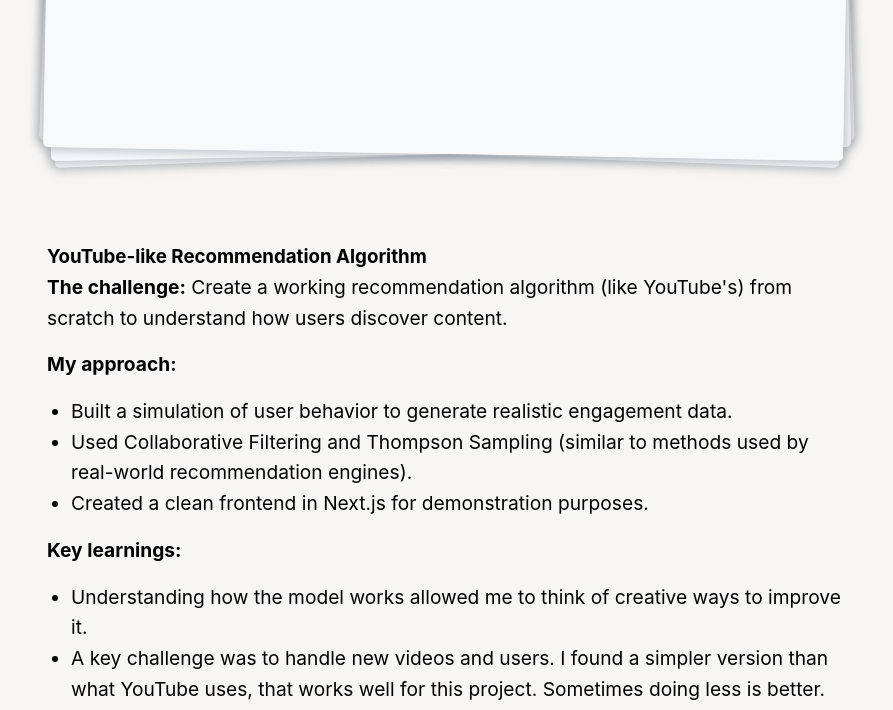
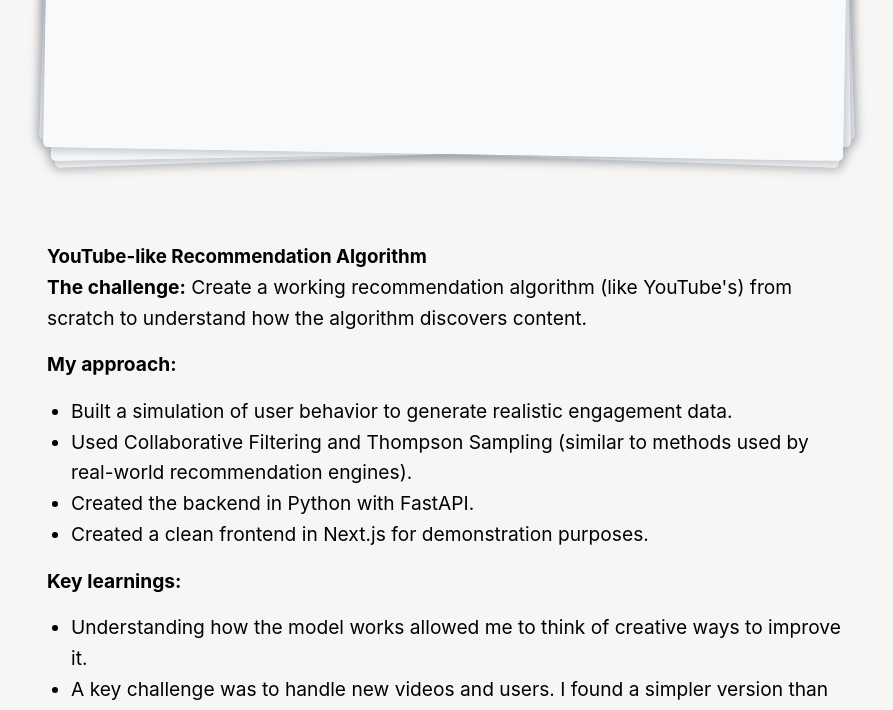
Before and after one commit to MrBisp/frederikbisp.github.io, a plain HTML site: page alternative.html in a window 1280 px wide. Shown: the part 5731-6441 px from the top of the page, without its empty margins (193-1086 px from the left). Drawn offline with Linux system fonts and the light colour scheme; a web font is replaced by a local one.

Commit message:
Small text changes

```diff
--- a/components/projects.js
+++ b/components/projects.js
@@ -22,10 +22,11 @@ const projects = [
     },
     {
         name: "YouTube-like Recommendation Algorithm",
-        description: "<b>The challenge:</b> Create a working recommendation algorithm (like YouTube's) from scratch to understand how users discover content." +
+        description: "<b>The challenge:</b> Create a working recommendation algorithm (like YouTube's) from scratch to understand how the algorithm discovers content." +
             "<p><b>My approach:</b></p><ul>" +
             "<li>Built a simulation of user behavior to generate realistic engagement data.</li>" +
             "<li>Used Collaborative Filtering and Thompson Sampling (similar to methods used by real-world recommendation engines).</li>" +
+            "<li>Created the backend in Python with FastAPI.</li>" +
             "<li>Created a clean frontend in Next.js for demonstration purposes.</li></ul>" +
             "<p><b>Key learnings:</b></p><ul>" +
             "<li>Understanding how the model works allowed me to think of creative ways to improve it.</li>" +
```
Also changed, not shown: index.html (+1 -1 lines).
